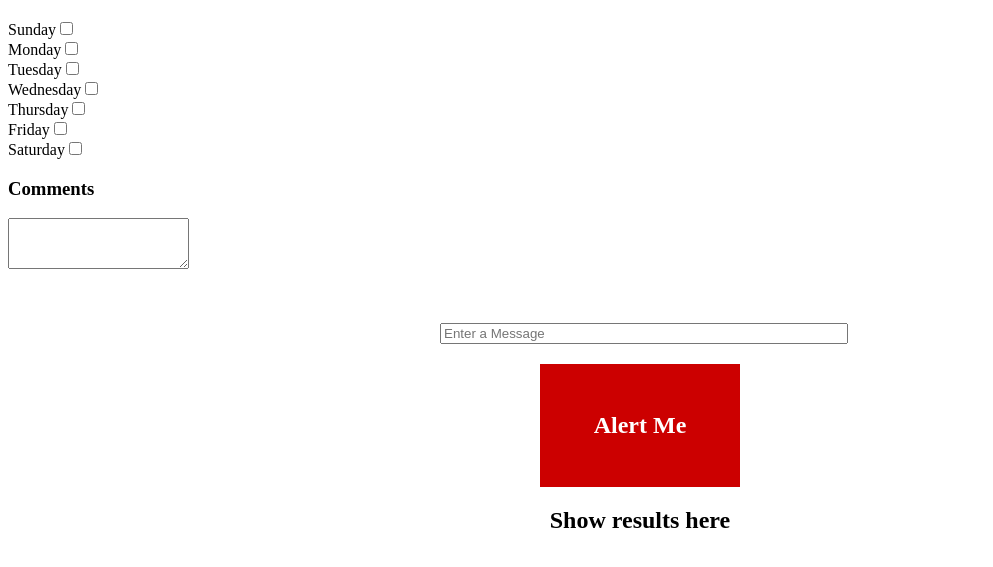
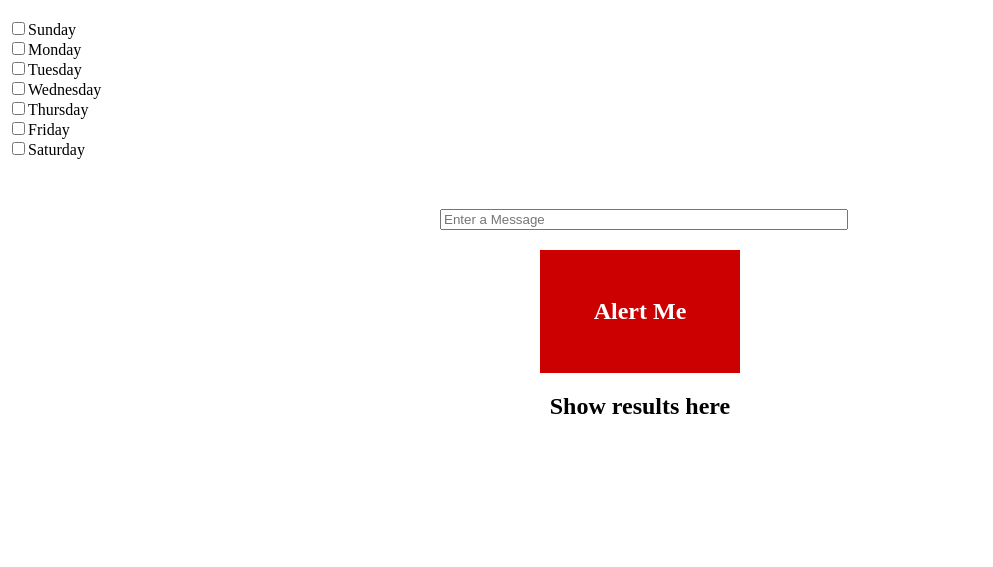
Before and after one commit to leslie1403/tasklist, a plain HTML site: page index.html in a window 1280 px wide. Shown: the part 61-628 px from the top of the page, without its empty margins (0-993 px from the left). Drawn offline with Linux system fonts and the light colour scheme.

Commit message:
changing day

```diff
--- a/index.html
+++ b/index.html
@@ -8,16 +8,31 @@
 </head>
 <body>
   <h1 class="center">Basic JavaScript Event Handling and DOM</h1>
+
   <div>
-    <div><label>Sunday<input type="checkbox" name="available_field[]" value="Sunday"></label></div>
-    <div><label>Monday<input type="checkbox" name="available_field[]" value="Monday"></label></div>
-    <div><label>Tuesday<input type="checkbox" name="available_field[]" value="Tuesday"></label></div>
-    <div><label>Wednesday<input type="checkbox" name="available_field[]" value="Wednesday"></label></div>
-    <div><label>Thursday<input type="checkbox" name="available_field[]" value="Thursday"></label></div>
-    <div><label>Friday<input type="checkbox" name="available_field[]" value="Friday"></label></div>
-    <div><label>Saturday<input type="checkbox" name="available_field[]" value="Saturday"></label></div>
-    <h3>Comments</h3>
-    <textarea name="comments_field" cols="20" rows="3"></textarea>
+    <form>
+      <div>
+        <label><input type="checkbox" name="available_field[]" value="Sunday">Sunday</label>
+      </div>
+      <div>
+        <label><input type="checkbox" name="available_field[]" value="Monday">Monday</label>
+      </div>
+      <div>
+        <label><input type="checkbox" name="available_field[]" value="Tuesday">Tuesday</label>
+      </div>
+      <div>
+        <label><input type="checkbox" name="available_field[]" value="Wednesday">Wednesday</label>
+      </div>
+      <div>
+        <label><input type="checkbox" name="available_field[]" value="Thursday">Thursday</label>
+      </div>
+      <div>
+        <label><input type="checkbox" name="available_field[]" value="Friday">Friday</label>
+      </div>
+      <div>
+        <label><input type="checkbox" name="available_field[]" value="Saturday">Saturday</label>
+      </div>
+    </form>
   </div>
 
   <div id="container">
```
